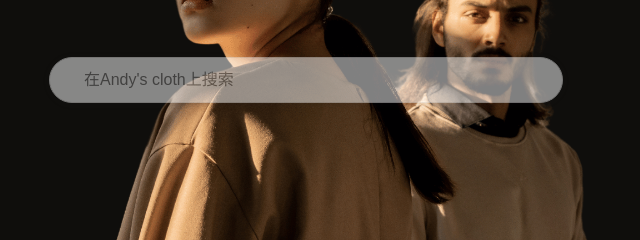
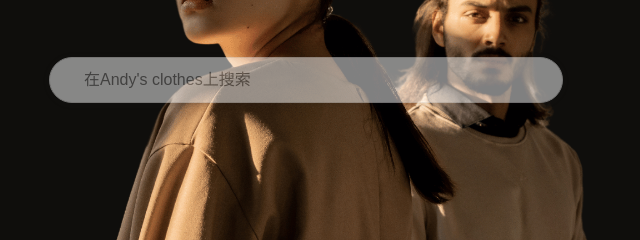
Before and after one commit to chanceandy/cc.github.io, a plain HTML site: page HTML5/首页.html in a window 1280 px wide. Shown: the part 220-460 px from the top of the page, 334-974 px from the left. Drawn offline with Linux system fonts and the light colour scheme.

Commit message:
Update 首页.html

```diff
--- a/HTML5/首页.html
+++ b/HTML5/首页.html
@@ -12,7 +12,7 @@
 
 <body>
     <div class="search-box">
-        <input type="text" class="search-input" placeholder="在Andy's cloth上搜索">
+        <input type="text" class="search-input" placeholder="在Andy's clothes上搜索">
     </div>
 
     <div class="button-container">
```
